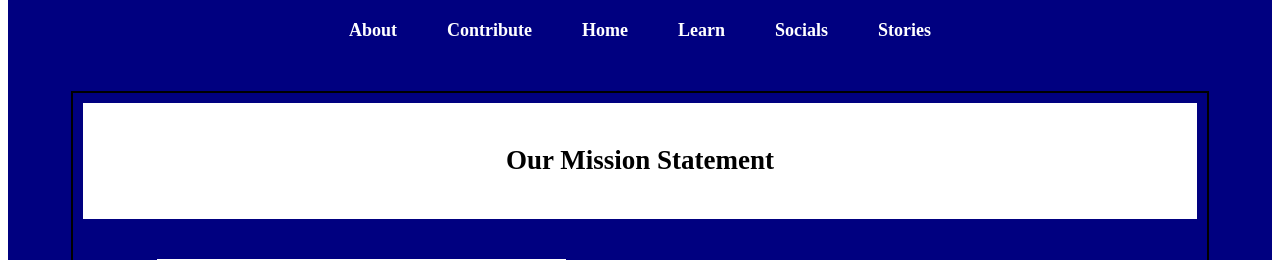
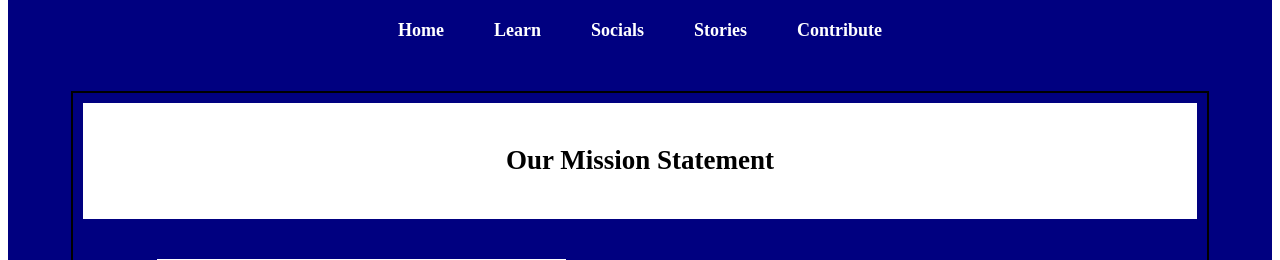
Before and after one commit to bryce742/Spray4hope_1.1, a Django app: page / in a window 1280 px wide. Shown: the part 152-412 px from the top of the page. Run offline with Django 4.2, Linux system fonts and the light colour scheme.

Commit message:
Remove about page
remove about page and adjust navigation meneu order

```diff
--- a/s4h/home/templates/home/about.html
+++ /dev/null
@@ -1,5 +0,0 @@
-{% extends "home/layout.html" %}
-
-{% block body %}
-        <h1>The about page will go here</h1>
-{% endblock %}
--- a/s4h/home/templates/home/layout.html
+++ b/s4h/home/templates/home/layout.html
@@ -13,12 +13,11 @@
         </a>
     </nav>
     <div class="nav">
-        <a href="{% url 'about' %}">About</a>
-        <a href="{% url 'contribute_index' %}">Contribute</a>
         <a href="{% url 'home' %}">Home</a>
         <a href="{% url 'learn' %}">Learn</a>
         <a href="{% url 'social_media' %}">Socials</a>
         <a href="{% url 'stories' %}">Stories</a>
+        <a href="{% url 'contribute_index' %}">Contribute</a>
     </div>
 
     {% block body %}
--- a/s4h/home/urls.py
+++ b/s4h/home/urls.py
@@ -4,7 +4,6 @@ from . import views
 urlpatterns =[
     path("",views.index,name="home"), #run function when app is accessed, this is the index /hello page
     path("learn/",views.learn,name="learn"),
-    path("about/",views.about,name="about"),
     path("contributor/",views.contribute_index,name="contribute_index"),
     path("contributor/<str:contributor>/",views.contribute,name="contribute"),
     path("social_media/",views.social_media,name="social_media"),
--- a/s4h/home/views.py
+++ b/s4h/home/views.py
@@ -6,9 +6,6 @@ def index(request):
 
 def learn(request):
     return render(request,"home/learn.html")
-
-def about(request):
-    return render(request,"home/about.html")
 
 def contribute_index(request):
     return render(request, "home/contributor_index.html")
```
